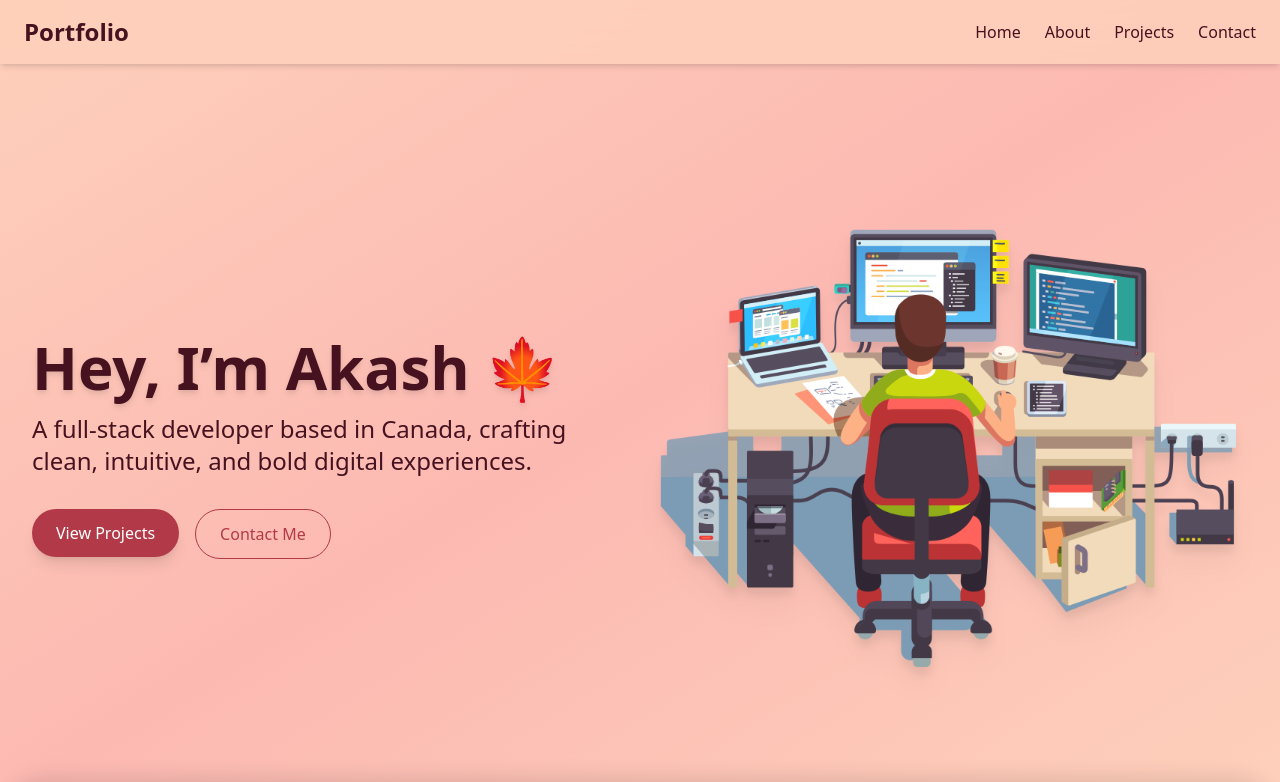
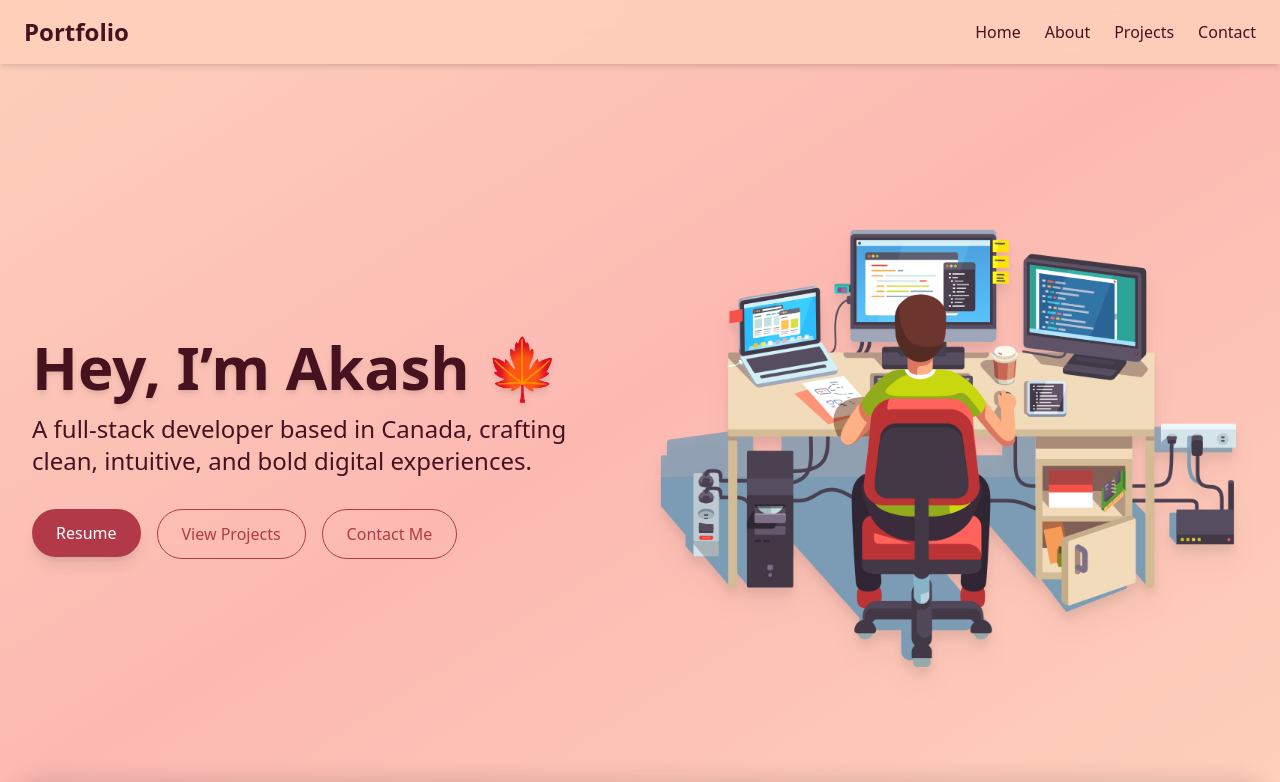
Before and after one commit to akashcodes27/Portfolio, a React (Vite) app: page / in a window 1280 px wide. Shown: the top 782 px of the page. Built offline with nearby package versions, Linux system fonts and the light colour scheme.

Commit message:
Hero section updated and resume added

```diff
--- a/src/components/Hero.jsx
+++ b/src/components/Hero.jsx
@@ -23,12 +23,17 @@ const Hero = () => {
         </p>
 
         <div className="mt-8 flex gap-4">
+          <Link to="/certificates/akashofficiall.pdf" smooth={true} duration={500}>
+            <button className="bg-redwood text-white px-6 py-3 rounded-full font-medium shadow-lg hover:bg-cordovan hover:shadow-xl transition hover:scale-105 duration-300">
+              Resume
+            </button>
+          </Link>
+
           <Link to="projects" smooth={true} duration={500}>
-            <button className="bg-redwood text-white px-6 py-3 rounded-full font-medium shadow-lg hover:bg-cordovan hover:shadow-xl transition hover:scale-105 duration-300">
+            <button className="border border-redwood text-redwood px-6 py-3 rounded-full font-medium hover:bg-redwood hover:text-white transition hover:scale-105 duration-300">
               View Projects
             </button>
           </Link>
-
           <Link to="contact" smooth={true} duration={500}>
             <button className="border border-redwood text-redwood px-6 py-3 rounded-full font-medium hover:bg-redwood hover:text-white transition hover:scale-105 duration-300">
               Contact Me
```
Also changed, not shown: 1 other file (tests, documents, lock files or other folders).
